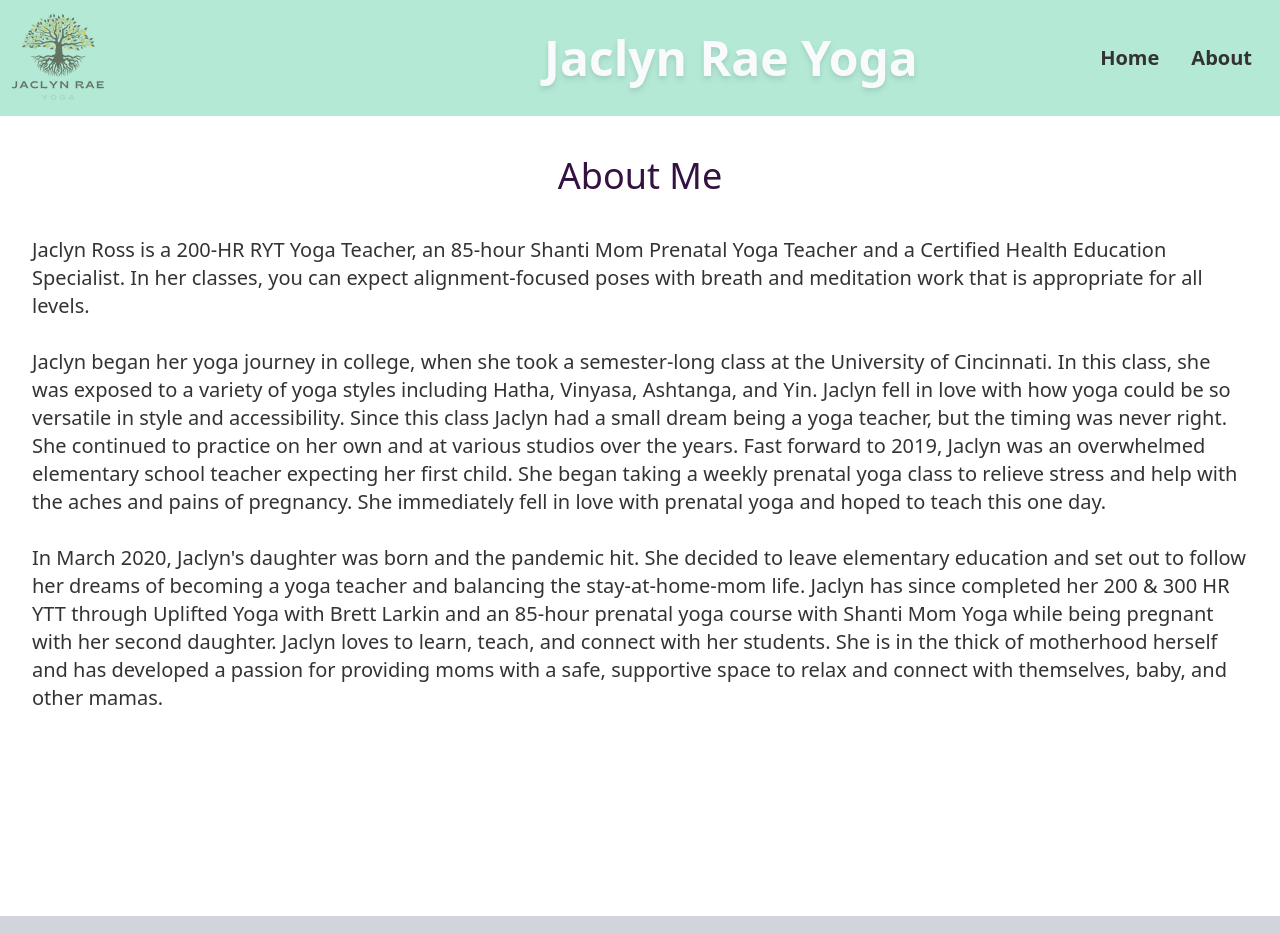
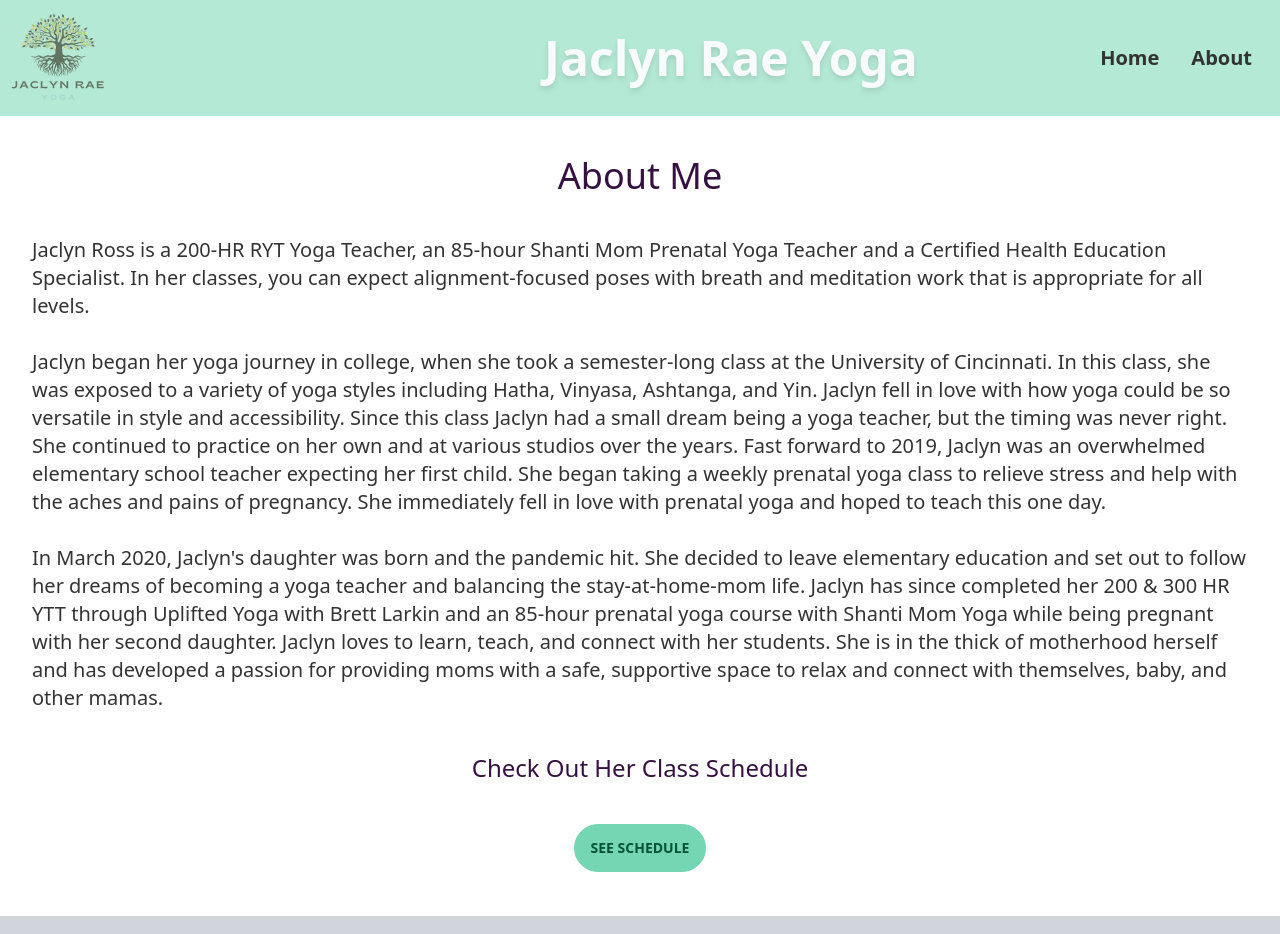
Before and after one commit to rosstechnologysolutions/jaclynraeyoga, a Next.js app: page /about in a window 1280 px wide. Shown: the top 934 px of the page. Built offline with nearby package versions, Linux system fonts and the light colour scheme.

Commit message:
working on schedule page

```diff
--- a/pages/about.tsx
+++ b/pages/about.tsx
@@ -1,4 +1,5 @@
 import Head from 'next/head'
+import Link from 'next/link'
 
 export default function About() {
   return (
@@ -6,7 +7,7 @@ export default function About() {
 	  <Head>
 		<title>Jaclyn Rae Yoga | About</title>
 	  </Head>
-        {/* TODO: clean this up*/}
+		{/* TODO: clean this up. need another photo of her*/}
 		<div className="container h-screen">
 			<h1 className="text-center text-4xl text-primary-content p-10">About Me</h1>
 			<div className="text-xl font-normal">
@@ -22,6 +23,18 @@ export default function About() {
 					In March 2020, Jaclyn&apos;s daughter was born and the pandemic hit. She decided to leave elementary education and set out to follow her dreams of becoming a yoga teacher and balancing the stay-at-home-mom life. Jaclyn has since completed her 200 & 300 HR YTT through Uplifted Yoga with Brett Larkin and an 85-hour prenatal yoga course with Shanti Mom Yoga while being pregnant with her second daughter. Jaclyn loves to learn, teach, and connect with her students. She is in the thick of motherhood herself and has developed a passion for providing moms with a safe, supportive space to relax and connect with themselves, baby, and other mamas.
 				</p>
 			</div>
+
+			{/* CALL TO ACTION */}
+			<section>
+				<div>
+					<h3 className="text-center text-2xl text-primary-content p-10">Check Out Her Class Schedule</h3>
+				</div>
+				<div className="grid justify-items-center">
+					<Link href="/schedule">
+						<button className="btn btn-active btn-accent">See Schedule</button>
+					</Link>
+				</div>
+			</section>
 		</div>
 	</>
 	)
--- /dev/null
+++ b/pages/schedule.tsx
@@ -0,0 +1,6 @@
+
+
+export default function Schedule() {
+
+    return <h1>Schedule</h1>
+}
```
Also changed, not shown: pages/index.tsx (indentation only). Lines whose indentation alone changed are shown as unchanged.
